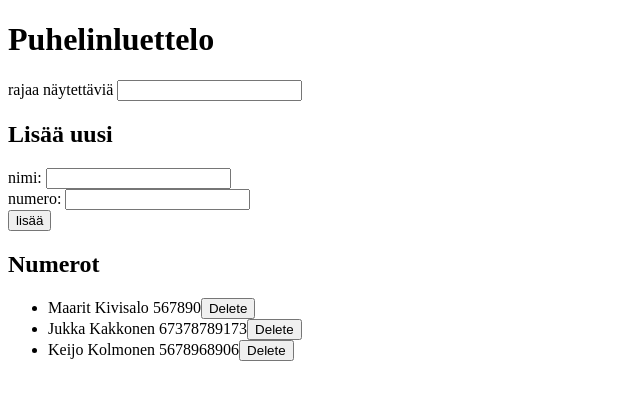
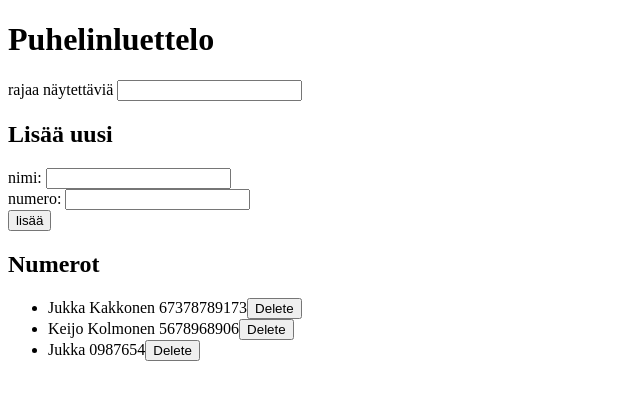
Before and after one commit to LoserPanda/fullstack18, a React (Create React App) app in the folder osa_2/tehtavat_2_6-19/: page / in a window 1280 px wide. Shown: the top 400 px of the page, without its empty margins (0-640 px from the left). Built offline with nearby package versions, Linux system fonts and the light colour scheme; data requests are answered from the project's data file.

Commit message:
fullstack18/osa2/tehtavat_2_19 tehtynä -> osa 2 kokonaisuudessaan valmis palautettavaksi!

```diff
--- a/osa_2/tehtavat_2_6-19/db.json
+++ b/osa_2/tehtavat_2_6-19/db.json
@@ -1,10 +1,5 @@
 {
   "persons": [
-    {
-      "name": "Maarit Kivisalo",
-      "number": "567890",
-      "id": 2
-    },
     {
       "name": "Jukka Kakkonen",
       "number": "67378789173",
@@ -14,6 +9,11 @@
       "name": "Keijo Kolmonen",
       "number": "5678968906",
       "id": 4
+    },
+    {
+      "name": "Jukka",
+      "number": "0987654",
+      "id": 5
     }
   ]
 }
--- a/osa_2/tehtavat_2_6-19/src/App.js
+++ b/osa_2/tehtavat_2_6-19/src/App.js
@@ -78,6 +78,11 @@ class App extends Component {
                         setTimeout(() => {
                             this.setState({ success: null })
                         }, 5000)
+                    })
+                    .catch(err => {
+                        console.log('poistettu jo!!');
+                        alert(`Henkilö '${personObject.name}' on jo valitettavasti poistettu palvelimelta, joten muokkaaminen ei onnistu! Voit lisätä henkilön kokonaan uutena painamalla "lisää".`);
+                        this.setState({ persons: this.state.persons.filter(n => n.name !== personObject.name) })
                     })
             } else {
                 this.setState({
```
